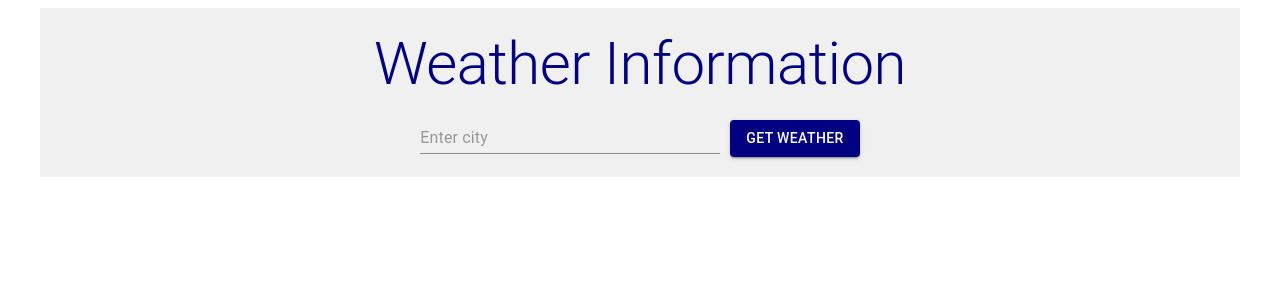
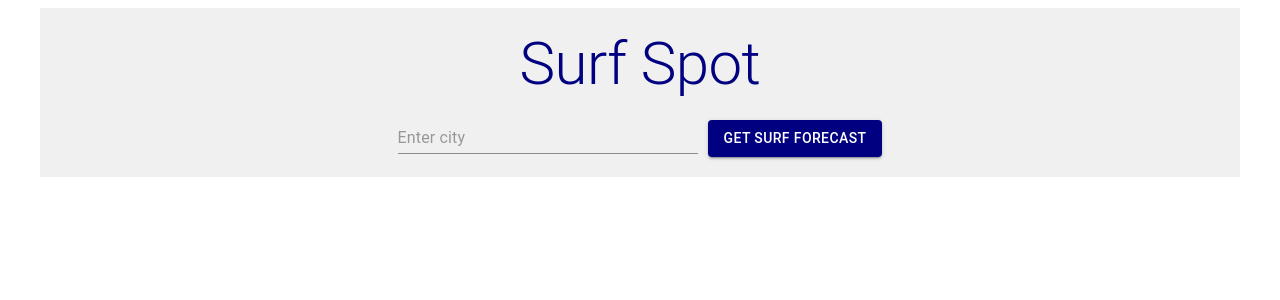
Before and after one commit to CarlosPettersen/SurfReport, a React (Create React App) app: page / in a window 1280 px wide. Shown: the top 300 px of the page. Built offline with nearby package versions, Linux system fonts and the light colour scheme.

Commit message:
changed title

```diff
--- a/src/WeatherApp.js
+++ b/src/WeatherApp.js
@@ -115,7 +115,7 @@ const Weather = () => {
         align="center"
         style={{ marginBottom: "20px", color: "navy" }}
       >
-        Weather Information
+        Surf Spot
       </Typography>
       <Box
         style={{
@@ -136,7 +136,7 @@ const Weather = () => {
           onClick={fetchWeather}
           style={{ backgroundColor: "navy", color: "white" }}
         >
-          {loading ? "Loading..." : "Get Weather"}
+          {loading ? "Loading..." : "Get surf forecast"}
         </Button>
       </Box>
       {error && (
```
